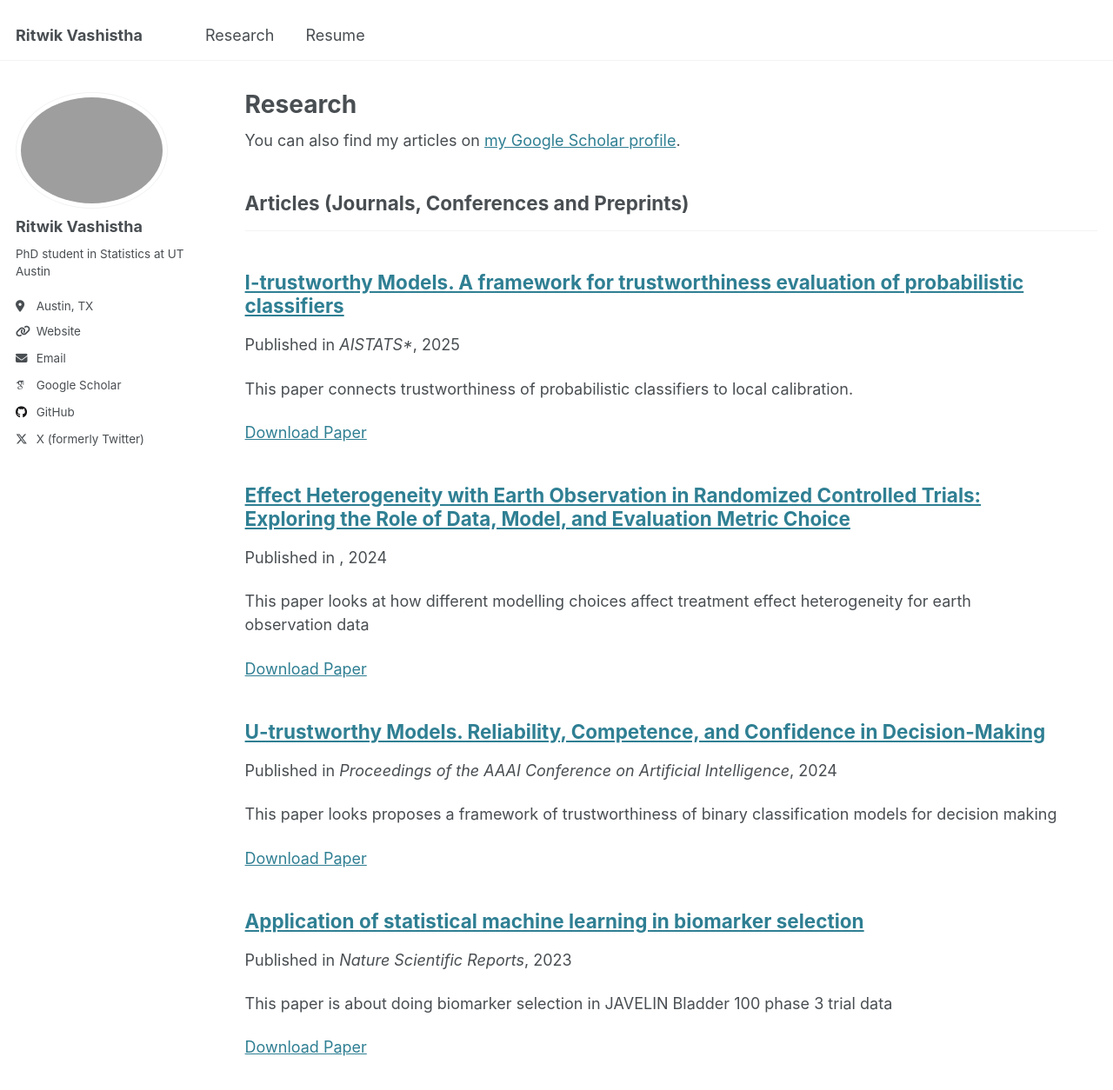
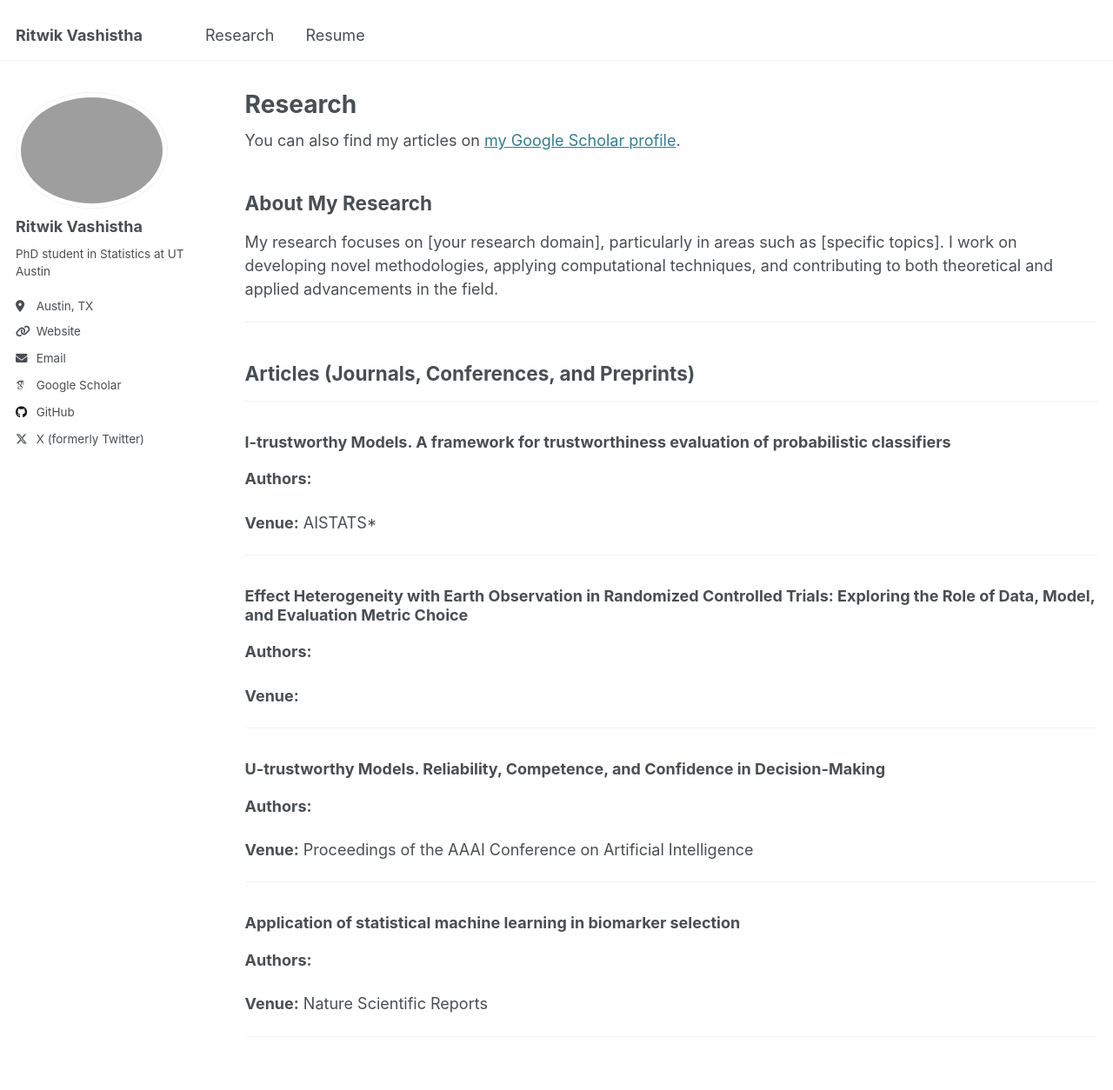
Before and after one commit to ritwikvashistha/ritwikvashistha.github.io, a Jekyll site: the page built from _pages/publications.html, in a window 1280 px wide and 1400 px high. Shown: the top 1254 px of the window at 87% size. Built offline with Jekyll 4.4.1, drawn with Linux system fonts in a browser that asks for light colours; some web fonts are replaced.

Commit message:
Update publications.html

```diff
--- a/_pages/publications.html
+++ b/_pages/publications.html
@@ -11,11 +11,37 @@ author_profile: true
 
 {% include base_path %}
 
-<!-- Single heading for all publications -->
-<h2>Articles (Journals, Conferences and Preprints)</h2>
+<!-- Introduction Section -->
+<h2>About My Research</h2>
+<p>
+  My research focuses on [your research domain], particularly in areas such as [specific topics].
+  I work on developing novel methodologies, applying computational techniques, and contributing to both theoretical
+  and applied advancements in the field.
+</p>
 <hr />
 
-<!-- Render all publications in reverse order -->
+<!-- Publications Section -->
+<h2>Articles (Journals, Conferences, and Preprints)</h2>
+<hr />
+
 {% for post in site.publications reversed %}
-  {% include archive-single.html %}
+  <div class="publication-entry">
+    <h3>{{ post.title }}</h3>
+    <p><strong>Authors:</strong> {{ post.authors }}</p>
+    <p><strong>Venue:</strong>
+      {% if post.status == "published" %}
+        Published in {{ post.venue }}
+      {% elsif post.status == "to_appear" %}
+        To appear in {{ post.venue }}
+      {% elsif post.status == "arxiv" %}
+        <a href="{{ post.arxiv_link }}">arXiv preprint</a>
+      {% else %}
+        {{ post.venue }}
+      {% endif %}
+    </p>
+    {% if post.paper_link %}
+      <p><a href="{{ post.paper_link }}">[PDF]</a></p>
+    {% endif %}
+    <hr />
+  </div>
 {% endfor %}
```
